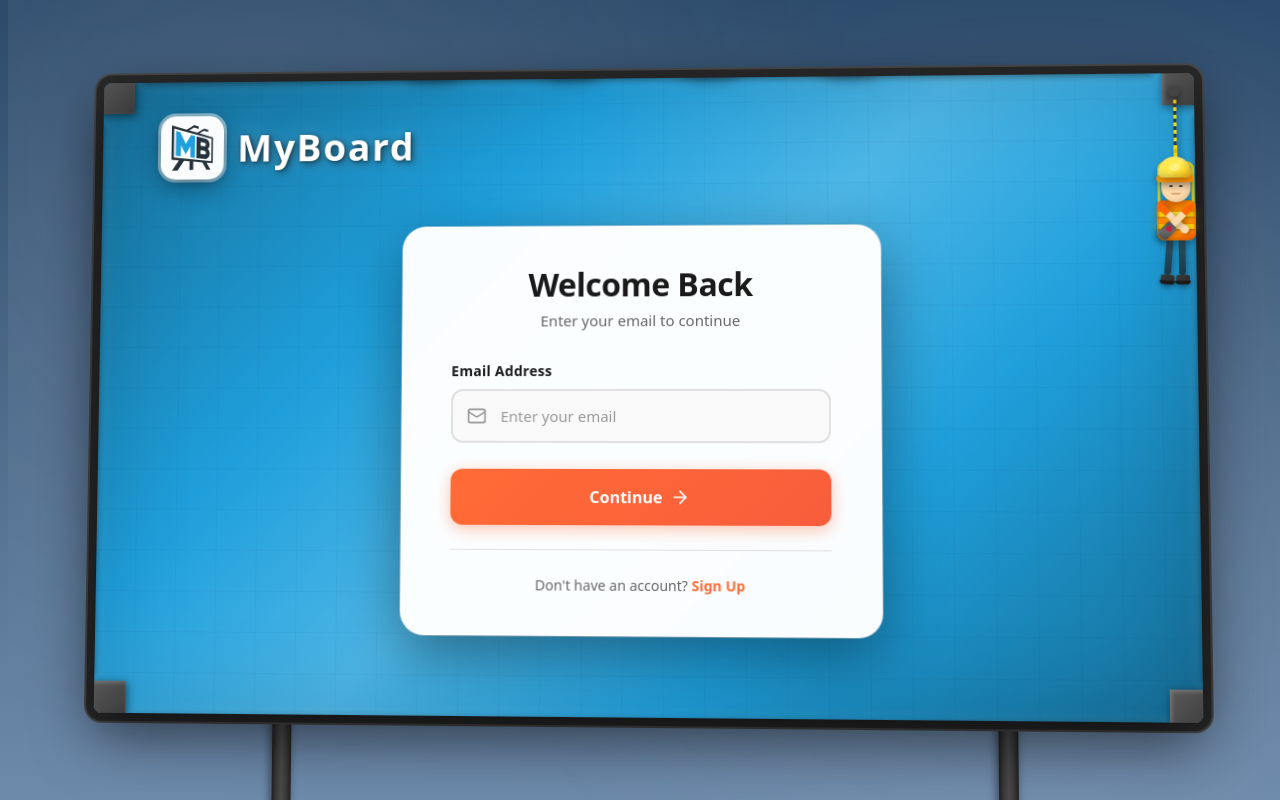
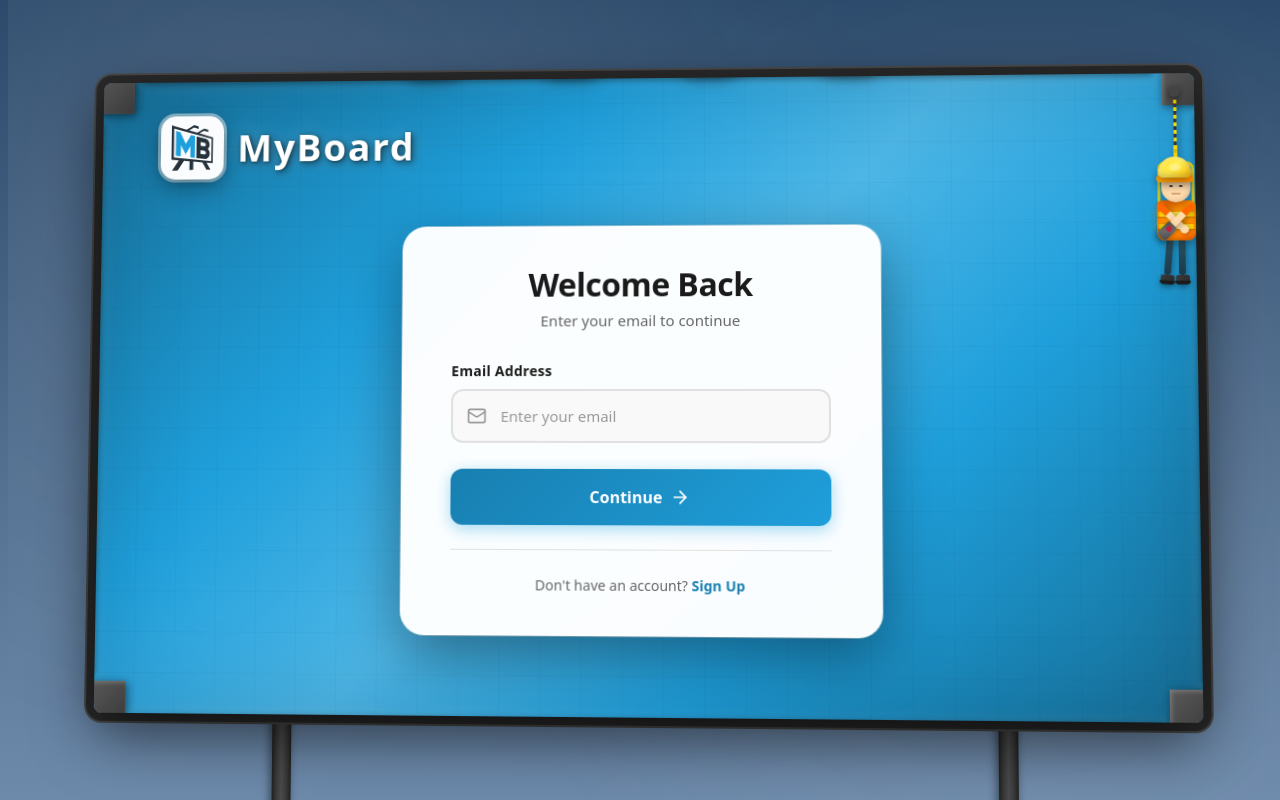
Before and after one commit to ShreyanshRaiyani/MyBoard, a React (Vite) app in the folder frontend/: page /login in a window 1280 px wide. Built offline with nearby package versions, Linux system fonts and the light colour scheme.

Commit message:
button color change

```diff
--- a/frontend/src/pages/auth/login/Login.css
+++ b/frontend/src/pages/auth/login/Login.css
@@ -328,9 +328,9 @@
 
 .input-wrapper input:focus {
   outline: none;
-  border-color: #ff6b35;
+  border-color: #187fb0;
   background: #ffffff;
-  box-shadow: 0 0 0 4px rgba(255, 107, 53, 0.1);
+  box-shadow: 0 0 0 4px rgba(31, 159, 219, 0.1);
 }
 
 .input-wrapper input::placeholder {
@@ -353,14 +353,14 @@
 }
 
 .toggle-password:hover {
-  color: #ff6b35;
+  color: #187fb0;
 }
 
 /* Submit Button */
 .submit-button {
   width: 100%;
   padding: 16px;
-  background: linear-gradient(135deg, #ff6b35 0%, #f95d3c 100%);
+  background: linear-gradient(135deg, #187fb0 0%, #1f9fdb 100%);
   color: #ffffff;
   border: none;
   border-radius: 12px;
@@ -368,7 +368,7 @@
   font-weight: 600;
   cursor: pointer;
   transition: all 0.3s ease;
-  box-shadow: 0 4px 16px rgba(255, 107, 53, 0.4);
+  box-shadow: 0 4px 16px rgba(31, 159, 219, 0.4);
   display: flex;
   align-items: center;
   justify-content: center;
@@ -378,7 +378,7 @@
 
 .submit-button:hover {
   transform: translateY(-2px);
-  box-shadow: 0 6px 24px rgba(255, 107, 53, 0.5);
+  box-shadow: 0 6px 24px rgba(31, 159, 219, 0.5);
 }
 
 .submit-button:active {
@@ -396,14 +396,14 @@
 }
 
 .form-footer a {
-  color: #ff6b35;
+  color: #187fb0;
   text-decoration: none;
   font-weight: 600;
   transition: color 0.2s ease;
 }
 
 .form-footer a:hover {
-  color: #f95d3c;
+  color: #1f9fdb;
   text-decoration: underline;
 }
 
--- a/frontend/src/pages/auth/otp/otp.css
+++ b/frontend/src/pages/auth/otp/otp.css
@@ -11,6 +11,6 @@
 
 .otp-input:focus {
   outline: none;
-  border-color: #ff6b35;
-  box-shadow: 0 0 0 4px rgba(255,107,53,0.08);
+  border-color: #187fb0;
+  box-shadow: 0 0 0 4px rgba(31, 159, 219,0.08);
 }
--- a/frontend/src/pages/auth/otp/otp.jsx
+++ b/frontend/src/pages/auth/otp/otp.jsx
@@ -61,7 +61,7 @@ const OTP = () => {
                 </div>
 
                 <div className="form-footer" style={{marginTop: 14}}>
-                  Didn’t receive the code? <button type="button" onClick={() => console.log('Resend OTP')} style={{border: 'none', background: 'transparent', color: '#ff6b35', fontWeight: 600, cursor: 'pointer'}}>Resend</button>
+                  Didn’t receive the code? <button type="button" onClick={() => console.log('Resend OTP')} style={{border: 'none', background: 'transparent', color: '#187fb0', fontWeight: 600, cursor: 'pointer'}}>Resend</button>
                 </div>
               </form>
             </div>
```
